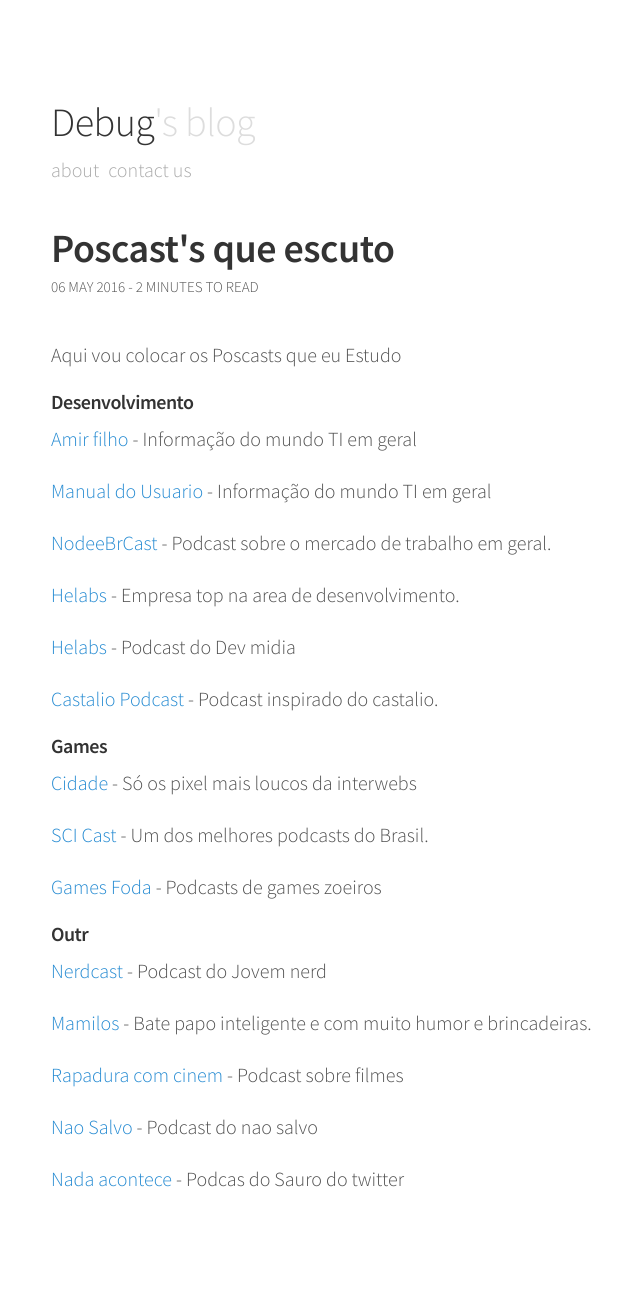
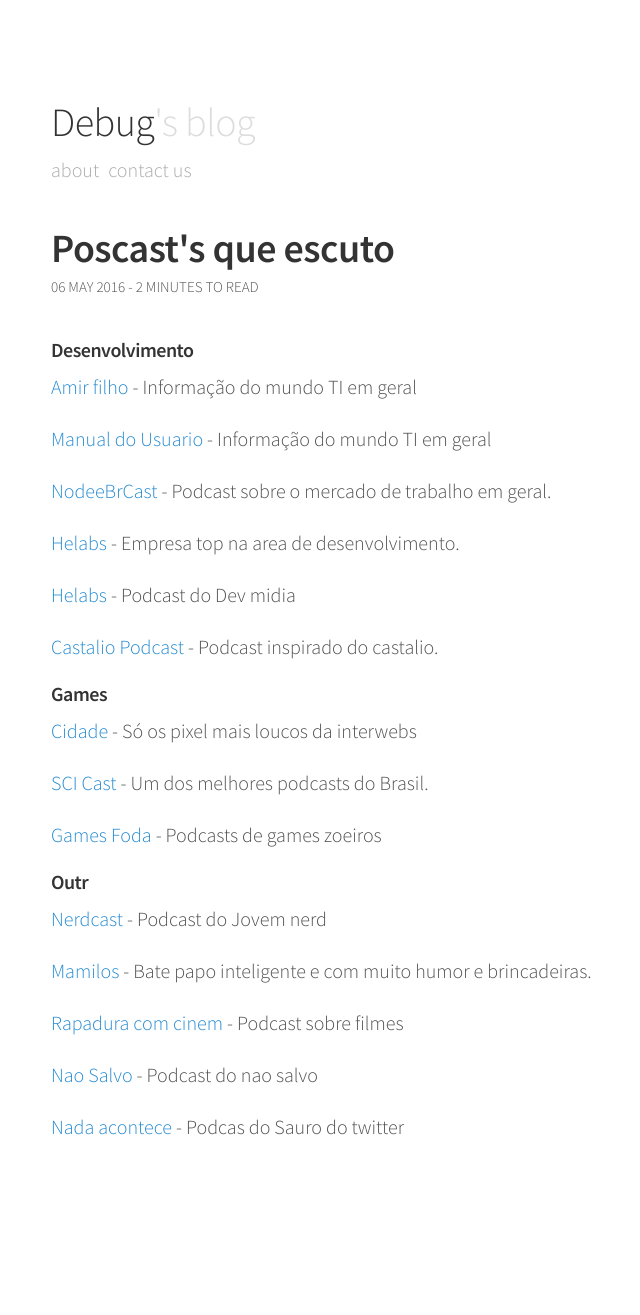
Before and after one commit to indrajithbandara/debug-blog, a Jekyll site: the page built from _posts/2016-05-06-podcast.md, in a window 1280 px wide. Shown: the whole page, without its empty margins (229-869 px from the left). Built offline with Jekyll 4.4.1, drawn with Linux system fonts in a browser that asks for light colours; comment, search, counter and statistics services are not loaded; after the commit the page ends 1263 px from its top, so only the background shows below that.

Commit message:
Fazendo teste ediçao local

```diff
--- a/_posts/2016-05-06-podcast.md
+++ b/_posts/2016-05-06-podcast.md
@@ -4,9 +4,6 @@
 date:   2016-05-06 12:55:55 -0300
 categories: jekyll update
 ---
-
-Aqui vou colocar os Poscasts que eu Estudo
-
 
 ##### Desenvolvimento
 
```
